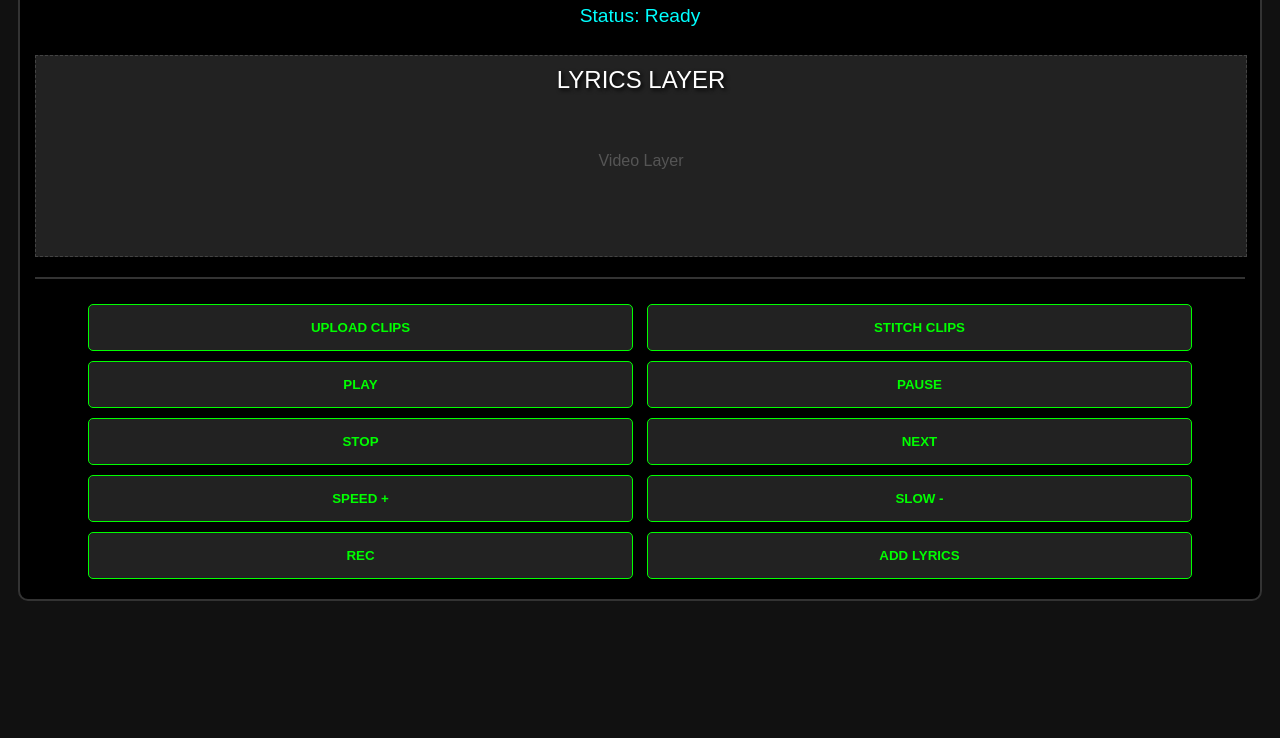
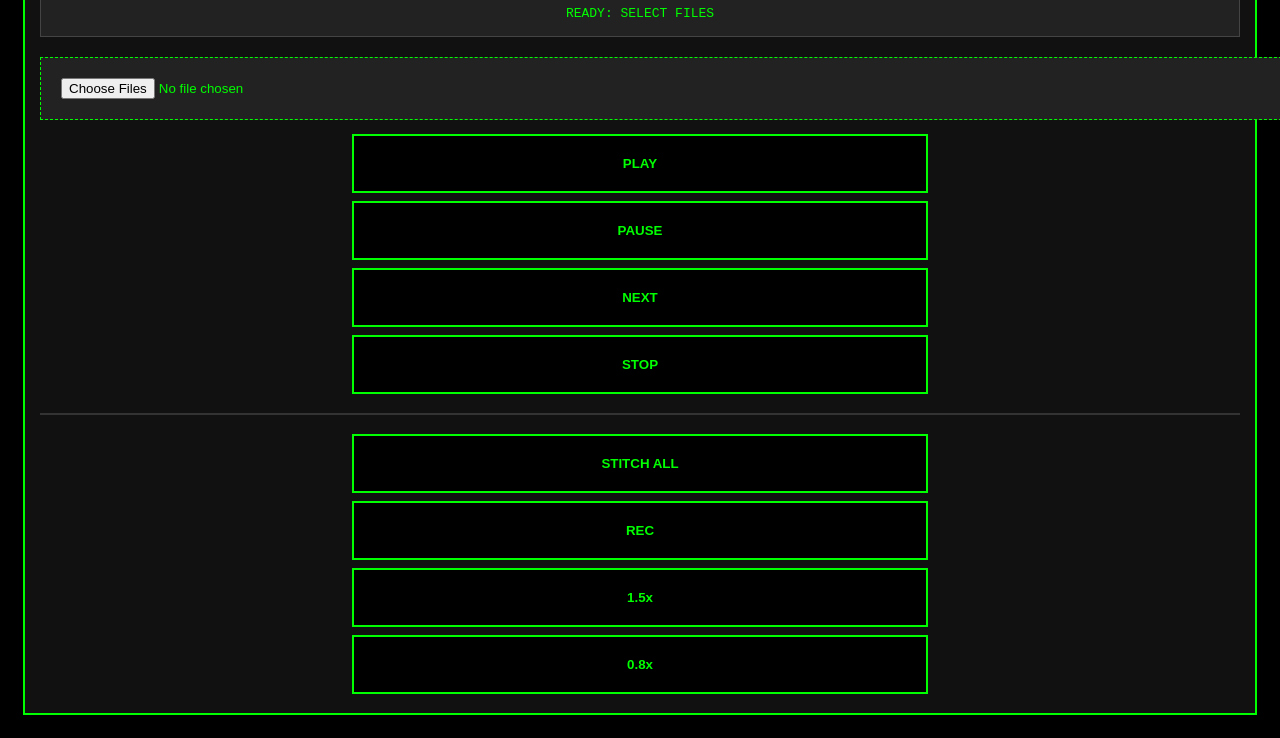
Before and after one commit to mickyblack78/Lyria-app, a plain HTML site: page index.html in a window 1280 px wide. Shown: the part 98-836 px from the top of the page. Before the commit the page ends 800 px from the top, so only its background shows below. Drawn offline with Linux system fonts and the light colour scheme.

Commit message:
Rename Lyria Music Editor to Lyria Engine

```diff
--- a/index.html
+++ b/index.html
@@ -3,79 +3,72 @@
 <head>
     <meta charset="UTF-8">
     <meta name="viewport" content="width=device-width, initial-scale=1.0">
-    <title>Lyria Music Editor</title>
+    <title>Lyria Engine</title>
     <style>
-        body { background: #111; color: #0f0; font-family: sans-serif; text-align: center; padding: 10px; }
-        .panel { border: 2px solid #333; padding: 15px; border-radius: 10px; background: #000; }
-        button { width: 45%; margin: 5px; padding: 15px; font-weight: bold; background: #222; color: #0f0; border: 1px solid #0f0; border-radius: 5px; }
-        button:active { background: #0f0; color: #000; }
-        #display { font-size: 1.2em; margin: 20px 0; color: #0ff; height: 30px; }
-        #video-container { width: 100%; height: 200px; background: #222; margin-top: 10px; border: 1px dashed #444; position: relative; }
-        #lyrics-overlay { position: absolute; top: 10px; width: 100%; text-align: center; color: white; font-size: 1.5em; text-shadow: 2px 2px 4px #000; }
-        input[type="file"] { display: none; }
+        body { background: #000; color: #0f0; font-family: monospace; text-align: center; padding: 15px; }
+        .box { border: 2px solid #0f0; padding: 15px; background: #111; }
+        #display { background: #222; padding: 15px; margin-bottom: 10px; border: 1px solid #444; }
+        .btn { width: 48%; margin: 4px 1%; padding: 20px; background: #000; color: #0f0; border: 2px solid #0f0; font-weight: bold; }
+        input[type="file"] { background: #222; color: #0f0; width: 100%; padding: 20px; margin: 10px 0; border: 1px dashed #0f0; }
     </style>
 </head>
 <body>
-
-    <div class="panel">
-        <h2>LYRIA MUSIC EDITOR</h2>
-        <div id="display">Status: Ready</div>
-
-        <div id="video-container">
-            <div id="lyrics-overlay">LYRICS LAYER</div>
-            <p style="padding-top: 80px; color: #555;">Video Layer</p>
-        </div>
-
-        <hr style="border: 0.5px solid #333; margin: 20px 0;">
-
-        <button onclick="document.getElementById('audio-input').click()">UPLOAD CLIPS</button>
-        <button onclick="stitchAudio()">STITCH CLIPS</button>
-
-        <br>
-
-        <button onclick="playAudio()">PLAY</button>
-        <button onclick="pauseAudio()">PAUSE</button>
-        <button onclick="stopAudio()">STOP</button>
-        <button onclick="nextTrack()">NEXT</button>
-
-        <br>
-
-        <button onclick="changeSpeed(1.5)">SPEED +</button>
-        <button onclick="changeSpeed(0.75)">SLOW -</button>
-        <button onclick="record()">REC</button>
-        <button onclick="addLyrics()">ADD LYRICS</button>
+    <div class="box">
+        <h3>LYRIA CORE ENGINE</h3>
+        <div id="display">READY: SELECT FILES</div>
+        <input type="file" id="f-in" multiple>
+        <button class="btn" onclick="play()">PLAY</button>
+        <button class="btn" onclick="pause()">PAUSE</button>
+        <button class="btn" onclick="next()">NEXT</button>
+        <button class="btn" onclick="stop()">STOP</button>
+        <hr style="border:1px solid #333; margin:15px 0;">
+        <button class="btn" onclick="stitch()">STITCH ALL</button>
+        <button class="btn" id="rec-btn" onclick="toggleRec()">REC</button>
+        <button class="btn" onclick="speed(1.5)">1.5x</button>
+        <button class="btn" onclick="speed(0.8)">0.8x</button>
     </div>
-
-    <input type="file" id="audio-input" multiple accept="audio/*">
-    <audio id="player"></audio>
-
+    <audio id="aud"></audio>
     <script>
-        let player = document.getElementById('player');
-        let display = document.getElementById('display');
-        let tracks = [];
-        let currentTrack = 0;
-
-        document.getElementById('audio-input').onchange = (e) => {
-            tracks = Array.from(e.target.files).map(file => URL.createObjectURL(file));
-            display.innerText = "Loaded: " + tracks.length + " Clips";
+        let a=document.getElementById('aud'), d=document.getElementById('display'), t=[], c=0, r, ch=[];
+        document.getElementById('f-in').onchange=(e)=>{
+            t=Array.from(e.target.files).map(f=>({b:f,u:URL.createObjectURL(f)}));
+            d.innerText=t.length+" LOADED";
         };
-
-        function playAudio() { if(tracks.length) { player.src = tracks[currentTrack]; player.play(); display.innerText = "Playing..."; } }
-        function pauseAudio() { player.pause(); display.innerText = "Paused"; }
-        function stopAudio() { player.pause(); player.currentTime = 0; display.innerText = "Stopped"; }
-        function nextTrack() { currentTrack = (currentTrack + 1) % tracks.length; playAudio(); }
-        function changeSpeed(s) { player.playbackRate = s; display.innerText = "Speed: " + s + "x"; }
-
-        function stitchAudio() {
-            display.innerText = "Stitching Clips... [Simulated]";
-            // Logic to merge Blob data would go here
+        function play(){if(t[c]){a.src=t[c].u;a.play();d.innerText="TRACK "+(c+1);}}
+        function pause(){a.pause();d.innerText="PAUSED";}
+        function stop(){a.pause();a.currentTime=0;d.innerText="STOPPED";}
+        function next(){c=(c+1)%t.length;play();}
+        function speed(s){a.playbackRate=s;d.innerText="SPEED: "+s+"x";}
+        a.onended=()=>{next();};
+        function stitch(){
+            if(t.length<1)return;
+            let b=new Blob(t.map(i=>i.b),{type:'audio/mpeg'});
+            let l=document.createElement('a');
+            l.href=URL.createObjectURL(b);
+            l.download="lyria_manual_export.mp3";
+            l.click();
+            d.innerText="STITCHED & SAVED";
         }
-
-        function record() { display.innerText = "Recording Active..."; }
-
-        function addLyrics() {
-            let txt = prompt("Enter Lyric Line:");
-            if(txt) document.getElementById('lyrics-overlay').innerText = txt;
+        async function toggleRec(){
+            if(!r){
+                let s=await navigator.mediaDevices.getUserMedia({audio:true});
+                r=new MediaRecorder(s);
+                r.ondataavailable=(e)=>ch.push(e.data);
+                r.onstop=()=>{
+                    let b=new Blob(ch,{type:'audio/ogg'});
+                    let l=document.createElement('a');
+                    l.href=URL.createObjectURL(b);
+                    l.download="lyria_rec.ogg";
+                    l.click();
+                    ch=[];
+                    d.innerText="REC SAVED";
+                };
+                r.start(); d.innerText="RECORDING...";
+                document.getElementById('rec-btn').style.color="red";
+            }else{
+                r.stop(); r=null;
+                document.getElementById('rec-btn').style.color="#0f0";
+            }
         }
     </script>
 </body>
```
